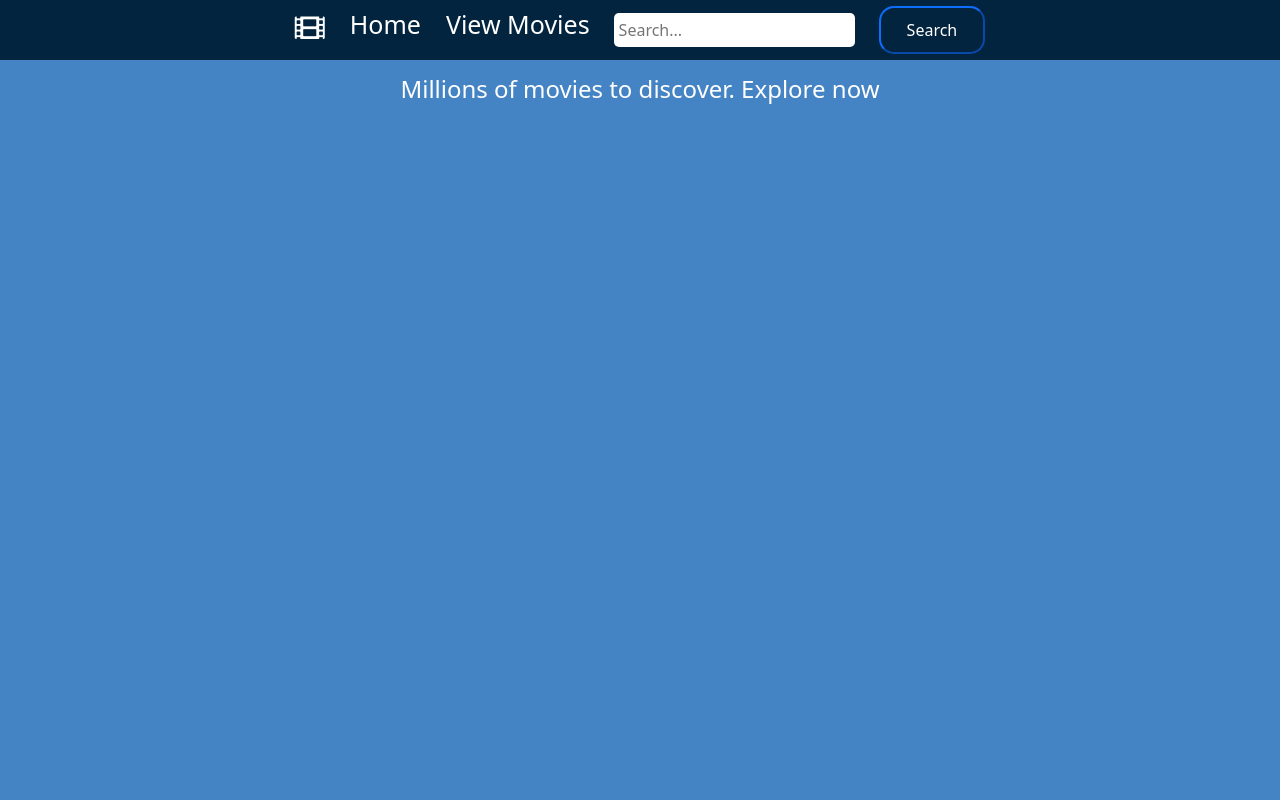
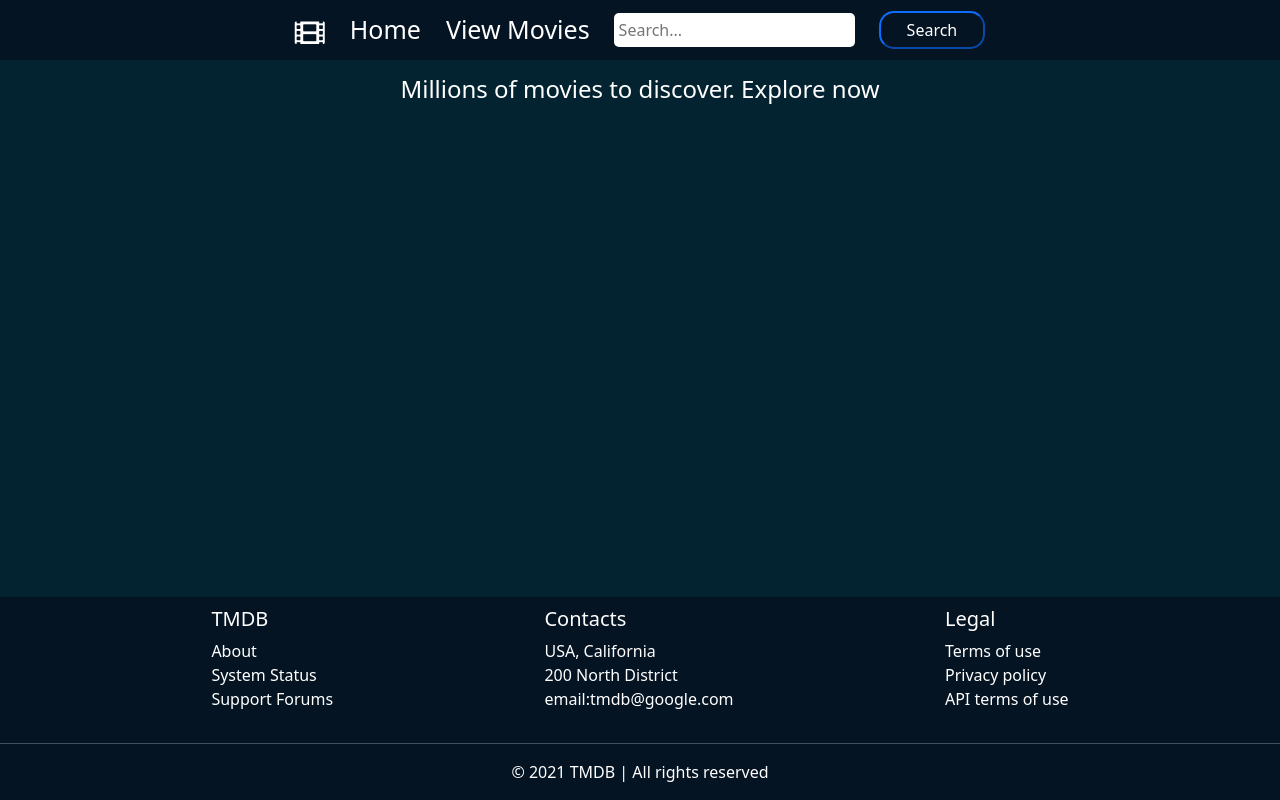
Before and after one commit to BegimaiA/movie-project, a React (Create React App) app: page / in a window 1280 px wide. Built offline with nearby package versions, Linux system fonts and the light colour scheme; a web font is replaced by a local one.

Commit message:
added footer

```diff
--- a/src/App.js
+++ b/src/App.js
@@ -6,12 +6,15 @@ import ActorDetails from "./views/ActorDetails";
 import ActorsList from "./views/ActorsList";
 import Header from "./components/Header";
 import Search from "./views/Search"
+import Footer from "./components/Footer";
+import "./index.scss"
+
 
 function App() {
   return (
             <Router >
                 <Header/>
-        <div className="container">
+                <div className="App">
                     <Route exact path="/"> <HomePage/>  </Route>
                     <Route exact path="/movies"> <Movies /> </Route>
                     <Route path="/movies/:id"> <MovieDetails /> </Route>
@@ -19,7 +22,9 @@ function App() {
                     <Route path="/cast/:id"> <ActorsList /> </Route>
                     <Route path="/search/:name"> <Search/> </Route>
                 </div>
+                <Footer/>
             </Router>
+
   );
 }
 
--- /dev/null
+++ b/src/components/Footer/index.js
@@ -0,0 +1,42 @@
+import React from 'react';
+
+const Footer = () => {
+
+
+    return (
+      <footer className="footer">
+              <div className="footer-row">
+                  <div className="">
+                      <h5>TMDB</h5>
+                      <ul>
+                          <li>About</li>
+                          <li>System Status</li>
+                          <li>Support Forums</li>
+                      </ul>
+                  </div>
+                  <div className="">
+                      <h5>Contacts</h5>
+                      <ul>
+                          <li>USA, California</li>
+                          <li>200 North District</li>
+                          <li>email:tmdb@google.com</li>
+                      </ul>
+                  </div>
+                  <div className="">
+                      <h5>Legal</h5>
+                      <ul>
+                          <li>Terms of use</li>
+                          <li>Privacy policy</li>
+                          <li>API terms of use</li>
+                      </ul>
+                  </div>
+              </div>
+              <hr/>
+              <p className="text-center">
+                  &copy; {new Date().getFullYear() } TMDB | All rights reserved
+              </p>
+      </footer>
+    );
+};
+
+export default Footer;
--- a/src/components/Header/index.js
+++ b/src/components/Header/index.js
@@ -2,18 +2,23 @@ import React from 'react';
 import {Link} from "react-router-dom";
 import SearchBtn from "../SearchBtn";
 
+
+
+
 const Header = () => {
 
     return (
+
+       <div className="home-section " >
            <div className="header">
                <nav className="nav">
                    <i className="fas fa-film"></i>
                    <Link to="/" className="header-link"> Home </Link>
                    <Link to="/movies"  className="header-link"> View Movies </Link>
                    <SearchBtn />
+                   <div className="home-section" style={{backgroundImage: `url(https://www.themoviedb.org/t/p/w1920_and_h600_multi_faces_filter(duotone,032541,01b4e4)/qJxzjUjCpTPvDHldNnlbRC4OqEh.jpg)`}}></div>
                </nav>
-
-
+           </div>
        </div>
     );
 };
--- a/src/components/SearchBtn/index.js
+++ b/src/components/SearchBtn/index.js
@@ -11,6 +11,7 @@ const SearchBtn = () => {
     const handleClick = () => {
         if (search.trim()) {
             history.push(`/search/${search}`)
+            setSearch("")
         }
     }
     const handleKeyPress = (e) => {
--- a/src/index.scss
+++ b/src/index.scss
@@ -7,32 +7,55 @@
     padding: 0;
     box-sizing: border-box;
 }
+#root, html, body{
+    height: 100%;
+}
+#root{
+    display: flex;
+    flex-direction: column;
+}
 body{
-    background-color: #4484c4;
+    background-color: #042331;
+}
+li{
+    list-style: none;
+}
+ul{
+    padding: 0;
 }
 .movieDetails-section{
-    //padding-top: 20px;
+    padding-top: 20px;
+    padding-bottom: 20px;
     background-position: center;
     background-repeat: no-repeat;
+    background-size: cover;
+    background-blend-mode: darken;
     background-color: rgba(0, 0, 0, 0.7);
-    background-size: cover;
-    background-blend-mode: color-burn;
-    height: 500%;
+    height: 100vh;
+}
+.minus-row{
+    margin-top: -30px;
 }
 .movie-section{
     padding-top: 60px;
 }
 img{
-    max-width: 100%;
-    max-height: 100%;
-    border-radius: 10px;
+    width: 100%;
+    border-radius: 5px;
+
+}
+.search-img{
+    width: 100px;
+    height: 100%;
 }
 a{
     text-decoration: none;
     color: #fff;
     font-size: 16px;
 }
-
+a:hover{
+    color: #fff;
+}
 .row{
     display: flex;
     flex-wrap: wrap;
@@ -68,11 +91,23 @@ a{
     color: #fff;
 }
 .movieDetails-img{
-    width: 500px;
+    width: 330px;
+}
+.movie-img{
+    transition: 0.6s;
+}
+.movie-img:hover{
+transform: scale(1.1);
 }
 .actors-title{
     color: #fff;
     text-align: center;
+}
+.actors-img{
+    transition: 0.4s;
+}
+.actors-img:hover{
+    transform: scale(1.1);
 }
 
 .header{
@@ -81,12 +116,30 @@ a{
     justify-content: center;
     height: 60px;
     width: 100%;
-    background-color: #03243FFF;
+    background-color: #051423;
     position: fixed;
     top: 0;
     left: 0;
     z-index: 99;
+    margin-bottom: 20px;
 }
+.footer{
+    color: #fff;
+    background-color: #051423;
+    width: 100%;
+    position: absolute;
+    bottom: 0;
+    left: 0;
+    right: 0;
+    padding-top: 10px;
+}
+
+.footer-row{
+    display: flex;
+    align-items: center;
+    justify-content: space-evenly;
+}
+
 .header-link{
     margin-left: 25px;
     font-size: 25px;
@@ -113,7 +166,7 @@ a{
 }
 .header-btn{
     border-radius: 15px;
-    padding: 10px 26px;
+    padding: 5px 26px;
     background: linear-gradient(to right, rgba(var(--tmdbLightGreen), 1) 0%, rgba(var(--tmdbLightBlue), 1) 100%);
 }
 .input{
@@ -124,6 +177,7 @@ a{
 }
 .movie-card{
     max-width: calc(100vw - 82px);
+    height: 150px;
     border: 1px solid black;
     border-radius: 5px;
     background-color: #efefef;
@@ -133,7 +187,32 @@ a{
     display: flex;
 
 }
-.movie-card .image{
-    min-width: 94px;
-    height: 100%;
+
+.view-more{
+position: absolute;
+    top: 0;
+    bottom: -224px;
+    display: flex;
+    align-items: center;
+    justify-content: center;
 }
+.fa-arrow-right{
+    margin-left: 5px;
+}
+.page-btn{
+    margin-top: 15px;
+    padding: 5px 15px;
+    text-align: center;
+    width: 140px;
+    border-radius: 5px;
+
+}
+.btn-wrapper{
+    display: flex;
+    align-items: center;
+    justify-content: center;
+}
+.home-section{
+    z-index: 1000;
+    position: absolute;
+}
--- a/src/views/ActorsList/index.js
+++ b/src/views/ActorsList/index.js
@@ -18,10 +18,11 @@ const ActorsList = () => {
     },[params.id])
 
     return (
-       <div className="row mt-5">
+      <div className="container">
+          <div className="row mt-5 movie-section">
               {
                   actorsList?.map(el =>
-                       <Link to={`/actors/${el.id}`} className="col-2">
+                      <Link to={`/actors/${el.id}`} className="col-2 mt-4">
                           {
                               el.profile_path === null ? <img
                                       src="https://encrypted-tbn0.gstatic.com/images?q=tbn:ANd9GcSdKWZWjdveWsV0r5IOtdTPxqoCVvgCzr82MA&usqp=CAU"
@@ -31,10 +32,11 @@ const ActorsList = () => {
                                        src={`https://www.themoviedb.org/t/p/w600_and_h900_bestv2/${el.profile_path}`}
                                        alt=""/>
                           }
-                           <h6 className="actors-title">{el.name}</h6>
+                          <h6 className="actors-title mt-3">{el.name}</h6>
                           <h6 className="actors-title">{el.character}</h6>
                       </Link>
                   )}
+          </div>
       </div>
     )};
 
--- a/src/views/Movies/index.js
+++ b/src/views/Movies/index.js
@@ -5,7 +5,7 @@ import axios from "axios"
 const Movies = () => {
     const [page, setPage] = useState(1)
     const [movies, setMovies] = useState([])
-
+    const [moviesDate, setMoviesDate] = useState([])
     const handleClick = (pageNumber) => {
         setPage(pageNumber)
     }
@@ -13,12 +13,16 @@ const Movies = () => {
     useEffect(() => {
         axios(`https://api.themoviedb.org/3/discover/movie?sort_by=popularity.desc&page=${page}&api_key=ff9e9d0130b0f3c796f426d2bd9285c3`)
             .then(res => setMovies(res.data.results))
+        axios(`https://api.themoviedb.org/3/discover/movie?sort_by=release_desc.asc&page=${page}&api_key=ff9e9d0130b0f3c796f426d2bd9285c3`)
+            .then(res => setMoviesDate(res.data.results))
+
+
     }, [page])
 
     return (
         <div>
 
-            <div className="movie-section">
+            <div className="movie-section container">
                 {[...Array(6).keys()].map((el) =>
                     <button key={el}
                             className={`btn btn-primary me-2 my-3 ${page === el + 1 && "btn-info text-white"} `}
@@ -30,8 +34,8 @@ const Movies = () => {
                             <div key={el.id} className="col-md-3 col-sm-6">
                                 <Link to={`/movies/${el.id}`}>
                                     <img src={`https://www.themoviedb.org/t/p/w600_and_h900_bestv2/${el.poster_path}`}
-                                         alt=""/>
-                                    <h3>{el.original_title}</h3>
+                                   className="movie-img"      alt=""/>
+                                    <h5 className="mt-3">{el.original_title}</h5>
                                 </Link>
                             </div>
                         )
```
Also changed, not shown: src/views/ActorDetails/index.js (+16 -23 lines), src/views/MovieDetails/index.js (+15 -16 lines), src/views/Search/index.js (+36 -14 lines), bc.jpg (added). Lines whose indentation alone changed are shown as unchanged.
